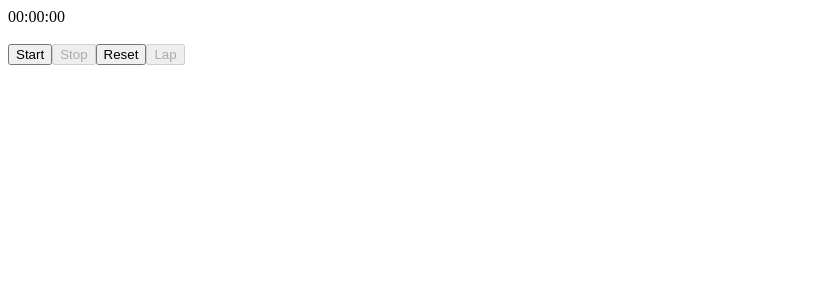
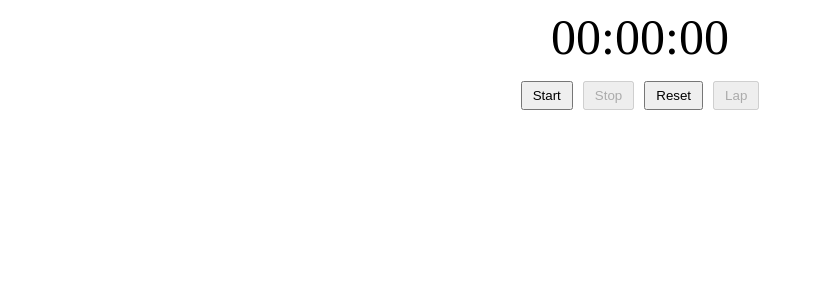
Before and after one commit to Shopify/eng-intern-assessment-react, a React app: page / in a window 1280 px wide. Shown: the top 300 px of the page, without its empty margins (0-814 px from the left). Built offline with nearby package versions, Linux system fonts and the light colour scheme.

Commit message:
Added Styling

```diff
--- a/src/StopWatch.tsx
+++ b/src/StopWatch.tsx
@@ -1,5 +1,6 @@
 import React, { useEffect, useState } from "react";
 import StopWatchButton from "./StopWatchButton";
+import Styles from "./Styles";
 
 const StopWatch = () => {
   const [time, setTime] = useState(0);
@@ -41,20 +42,44 @@ const StopWatch = () => {
 
   return (
     <div>
-      <div>
+      <div style={Styles.timer}>
         {minutes}:{seconds}:{milliseconds}
       </div>
-      <br />
-      <div>
-        <StopWatchButton text={"Start"} pressed={start} disabled={isRunning} />
-        <StopWatchButton text={"Stop"} pressed={stop} disabled={!isRunning} />
-        <StopWatchButton text={"Reset"} pressed={reset} disabled={false} />
-        <StopWatchButton text={"Lap"} pressed={lap} disabled={!isRunning} />
+      <div style={Styles.buttonGrid}>
+        <StopWatchButton
+          style={Styles.button}
+          text={"Start"}
+          pressed={start}
+          disabled={isRunning}
+        />
+        <StopWatchButton
+          style={Styles.button}
+          text={"Stop"}
+          pressed={stop}
+          disabled={!isRunning}
+        />
+        <StopWatchButton
+          style={Styles.button}
+          text={"Reset"}
+          pressed={reset}
+          disabled={false}
+        />
+        <StopWatchButton
+          style={Styles.button}
+          text={"Lap"}
+          pressed={lap}
+          disabled={!isRunning}
+        />
       </div>
-      {laps.map((l) => {
+      {laps.length > 0 && <div style={Styles.title}> Laps </div>}
+      {laps.length > 0 &&
+        laps.map((l, index) => {
           return (
+            <div style={Styles.grid}>
+              <div> Lap {index}: </div>
               <div>
                 {l.min}:{l.sec}:{l.ms}
+              </div>
             </div>
           );
         })}
--- a/src/StopWatchButton.tsx
+++ b/src/StopWatchButton.tsx
@@ -5,6 +5,7 @@ export interface StopWatchButtonProps {
   text: string;
   pressed: () => void;
   disabled: boolean;
+  style?: React.CSSProperties;
 }
 
 export default function StopWatchButton(props: StopWatchButtonProps) {
@@ -14,6 +15,7 @@ export default function StopWatchButton(props: StopWatchButtonProps) {
       type="button"
       disabled={props.disabled}
       onClick={props.pressed}
+      style={props.style}
     >
       {props.text}
     </button>
--- /dev/null
+++ b/src/Styles.tsx
@@ -0,0 +1,31 @@
+import React from "react";
+
+const Styles = {
+  button: {
+    padding: "5px 10px",
+    margin: "5px",
+  },
+  buttonGrid: {
+    margin: "10px 0",
+    display: "flex",
+    justifyContent: "center",
+  },
+  timer: {
+    display: "flex",
+    fontSize: "50px",
+    justifyContent: "center",
+  },
+  title: {
+    display: "flex",
+    fontSize: "30px",
+    justifyContent: "center",
+  },
+  grid: {
+    display: "flex",
+    gap: "10px",
+    fontSize: "20px",
+    justifyContent: "center",
+  },
+};
+
+export default Styles;
```
Lines whose indentation alone changed are shown as unchanged.
